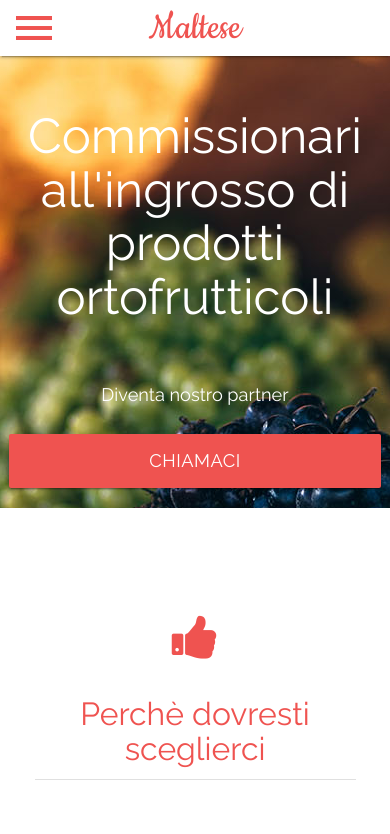
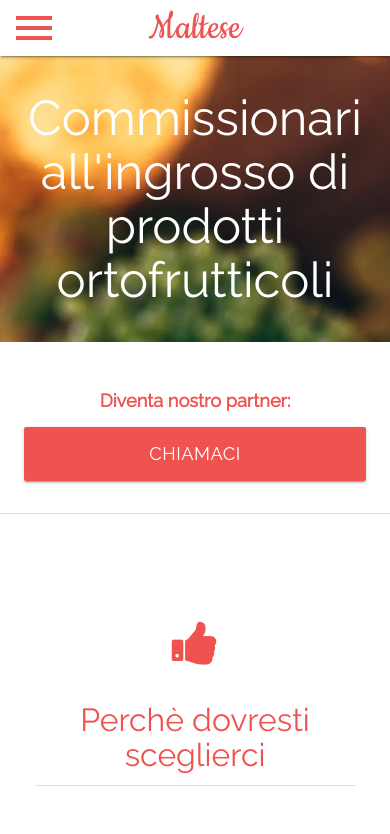
Before and after one commit to Steev3/Maltese, a plain HTML site: page index.html in a window 390 px wide. Shown: the top 834 px of the page. Drawn offline with nearby package versions, Linux system fonts and the light colour scheme.

Commit message:
init Maltese

```diff
--- a/css/style.css
+++ b/css/style.css
@@ -49,7 +49,7 @@ p {
 }
 
 .parallax-container {
-  min-height: 380px;
+  min-height: 340px;
   line-height: 0;
   height: auto;
   color: rgba(255,255,255,.9);
@@ -62,14 +62,35 @@ p {
 
 #index-banner .header {
   margin-top:15%;
+  margin-bottom:15%;
   color:white;
-  font-size:3.5em;
+  font-size:4em;
 }
 
 .header-subtitle {
   margin-top:10%;
   font-size:1.3em;
   color:#114B5F;
+}
+
+#cont-phrase {
+  height:54px;
+}
+
+#cont-phrase h5 {
+  padding:3px;
+}
+
+#call-back .section {
+  margin:5% 0;
+}
+
+#call-back .row {
+  margin-bottom:0;
+}
+
+#call-back a {
+  font-size:1.3em;
 }
 
 #email .container {
@@ -127,8 +148,23 @@ p {
     top: 10%;
   }
 
+  .parallax-container {
+    min-height:30px;
+  }
+
+  #index-banner .header {
+    margin-top:10%;
+    margin-bottom:10%;
+    color:white;
+    font-size:3.5em;
+  }
+
   .nav-wrapper {
     padding: 0 10px;
+  }
+
+  .navbar-fixed .dropdown-content {
+    margin-top:74px;
   }
 
   nav i.material-icons {
@@ -136,11 +172,25 @@ p {
     font-size:48px;
   }
 
-  .dropdown-content {
-    width:100%;
-    height:auto;
-    margin-top:76px;
-    z-index:0;
+  #cont-phrase {
+    height:54px;
+  }
+
+  #cont-phrase h5 {
+    padding:6px;
+    font-size:1.3em;
+  }
+
+  #call-back .section {
+    margin:5% 0;
+  }
+
+  #call-back a {
+    font-size:1.3em;
+  }
+
+  #dropdown2 {
+    word-spacing:1px;
   }
 
   .dropdown-content a {
@@ -179,11 +229,8 @@ p {
     font-size:48px;
   }
 
-  .dropdown-content {
-    width:100%;
-    height:auto;
+  .navbar-fixed .dropdown-content {
     margin-top:66px;
-    z-index:0;
   }
 
   .dropdown-content a {
--- a/index.html
+++ b/index.html
@@ -44,20 +44,30 @@
       <div class="container">
         <br><br>
         <h1 class="header center white-text">Commissionari all'ingrosso di prodotti ortofrutticoli</h1>
-        <div class="row center">
-          <h5 class="header-subtitle col s12 light white-text">Diventa nostro partner</h5>
-        </div>
-        <div class="row center">
-          <a href="" class="btn-large col s12 m6 offset-m3 l4 offset-l4 waves-effect waves-light red lighten-1">Chiamaci</a>
-        </div>
-        <br><br>
       </div>
     </div>
     <div class="parallax">
     	<img src="background1.jpg" alt="Unsplashed background img 1">
     </div>
   </div>
-
+  <div id="call-back" class="container">
+    <div class="section">
+      <div class="icon-block">
+        <div class="row center">
+          <div id="cont-phrase" class="col s12 m6 l6">
+            <h5 class="red-text text-lighten-1 center"><b>Diventa nostro partner:</b></h5>
+          </div>
+          <a id="drop2" class='dropdown-button btn-large red lighten-1 col s12 m6 l6' href='#' data-activates='dropdown2'>Chiamaci</a>
+          <ul id="dropdown2" class="dropdown-content">
+            <li><a href="#!" class="center red-text text-lighten-1">Dario: <b>3925467049</b></a></li>
+            <li class="divider"></li>
+            <li><a href="#!" class="center red-text text-lighten-1">Stefano: <b>3930220893</b></a></li>
+          </ul>
+        </div>
+      </div>
+    </div>
+  </div>
+  <div class="divider"></div>
   <!-- Servizio -->
   <div id="servizio" class="container">
     <div class="section">
```
